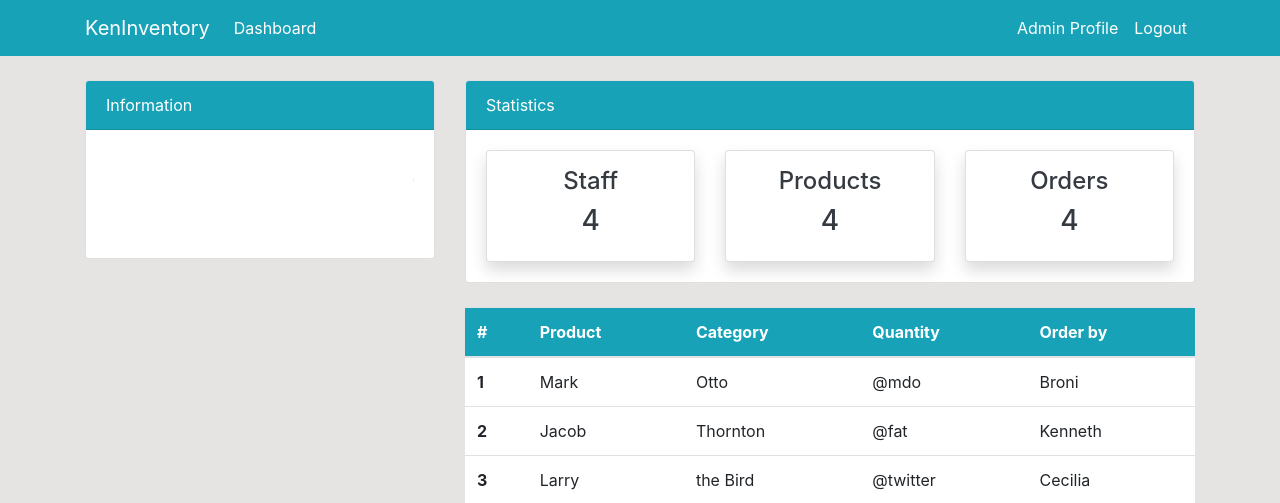
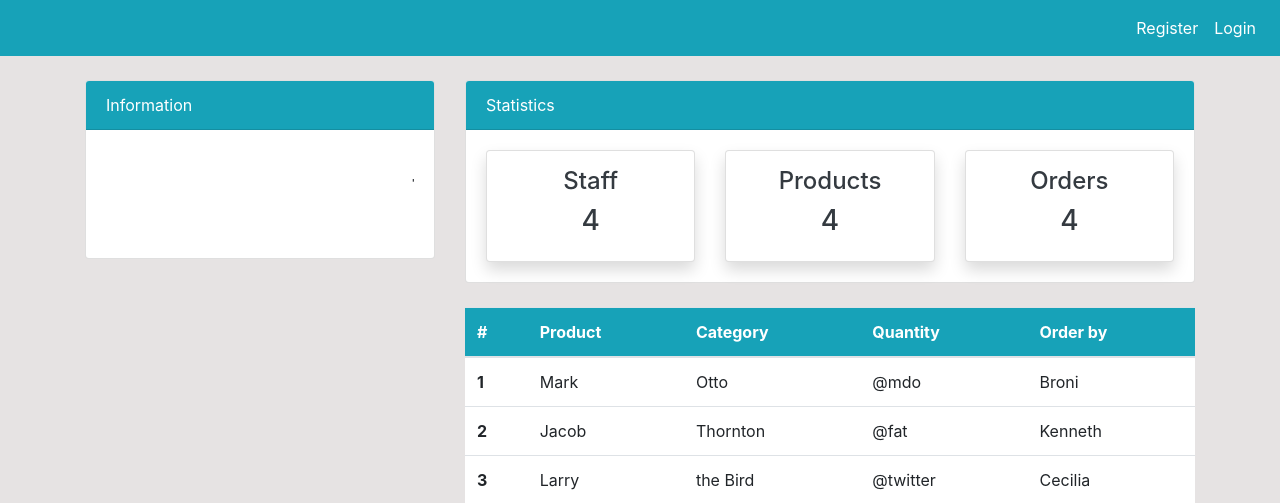
Before and after one commit to foncheto/djangoInventory, a Django app: page /order/ in a window 1280 px wide. Shown: the top 503 px of the page. Run offline with Django 4.2, Linux system fonts and the light colour scheme.

Commit message:
new views login register

```diff
--- a/inventory/dashboard/urls.py
+++ b/inventory/dashboard/urls.py
@@ -2,7 +2,7 @@ from django.urls import path
 from . import views
 
 urlpatterns = [
-    path("", views.index, name="dashboard-index"),
+    path("dashboard/", views.index, name="dashboard-index"),
     path("staff/", views.staff, name="dashboard-staff"),
     path("product/", views.product, name="dashboard-product"),
     path("order/", views.order, name="dashboard-order"),
--- a/inventory/inventory/settings.py
+++ b/inventory/inventory/settings.py
@@ -130,3 +130,5 @@ STATIC_ROOT = BASE_DIR / "asert/"
 # https://docs.djangoproject.com/en/4.2/ref/settings/#default-auto-field
 
 DEFAULT_AUTO_FIELD = "django.db.models.BigAutoField"
+
+LOGIN_REDIRECT_URL = "dashboard-index"
--- a/inventory/inventory/urls.py
+++ b/inventory/inventory/urls.py
@@ -24,7 +24,7 @@ urlpatterns = [
     path("", include("dashboard.urls")),
     path("register/", user_views.register, name="user-register"),
     path(
-        "login/",
+        "",
         auth_views.LoginView.as_view(template_name="user/login.html"),
         name="user-login",
     ),
--- a/inventory/templates/partials/nav.html
+++ b/inventory/templates/partials/nav.html
@@ -1,4 +1,5 @@
 <nav class="navbar navbar-expand-lg navbar-info bg-info">
+    {% if user.is_authenticated %}
     <div class="container">
         <a class="navbar-brand text-white" href="{% url 'dashboard-index' %}">KenInventory</a>
         <button class="navbar-toggler" type="button" data-toggle="collapse" data-target="#navbarSupportedContent"
@@ -19,10 +20,20 @@
                             class="sr-only">(current)</span></a>
                 </li>
                 <li class="nav-item">
-                    <a class="nav-link text-white" href="#">Logout</a>
+                    <a class="nav-link text-white" href="{% url 'user-logout' %}">Logout</a>
                 </li>
             </ul>
-
+            {% else %}
+            <ul class="navbar-nav ml-auto">
+                <li class="nav-item active">
+                    <a class="nav-link text-white" href="{% url 'user-register' %}">Register <span
+                            class="sr-only">(current)</span></a>
+                </li>
+                <li class="nav-item">
+                    <a class="nav-link text-white" href="{% url 'user-login' %}">Login</a>
+                </li>
+            </ul>
+            {% endif %}
         </div>
     </div>
 </nav>
--- a/inventory/user/views.py
+++ b/inventory/user/views.py
@@ -10,7 +10,7 @@ def register(request):
         if form.is_valid():
             # Save the user to the database
             form.save()
-            return redirect("dashboard-index")
+            return redirect("user-login")
     else:
         form = CreateUserForm()
     context = {"form": form}
```
Also changed, not shown: inventory/db.sqlite3.
